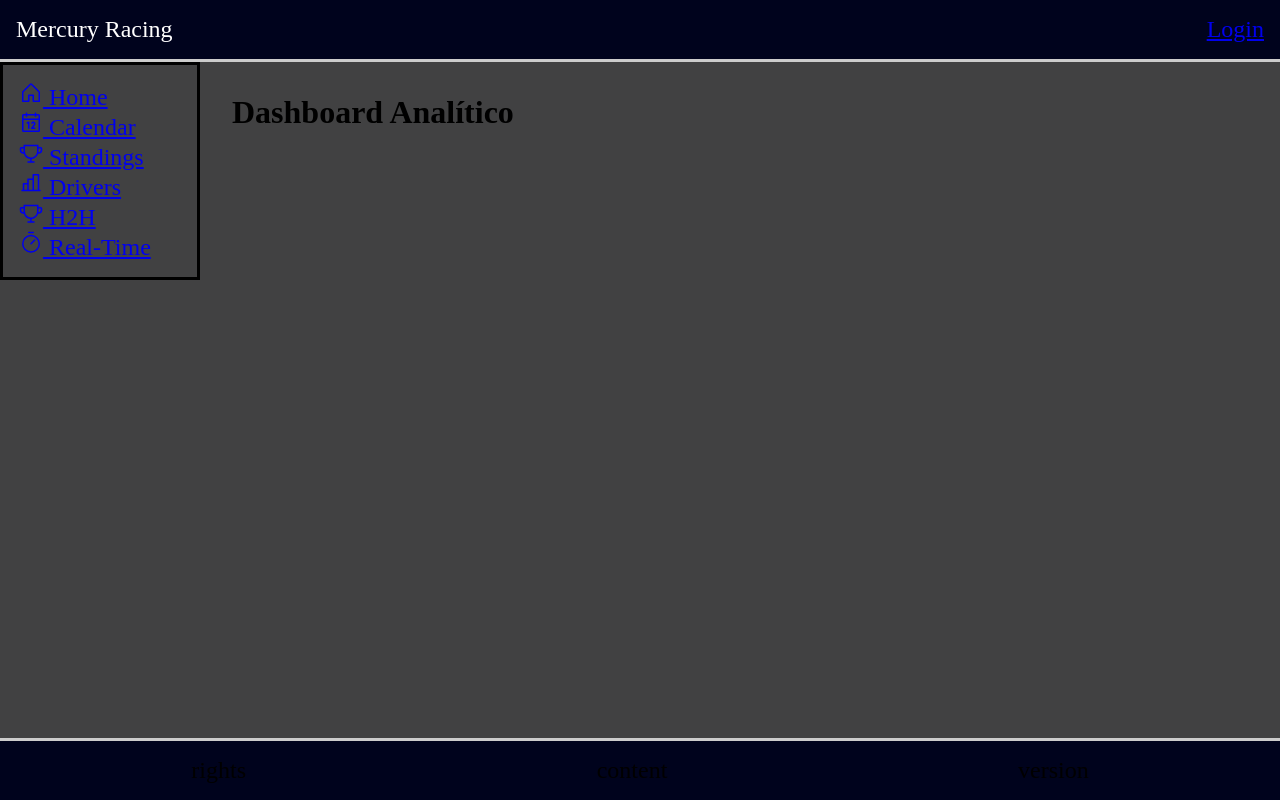
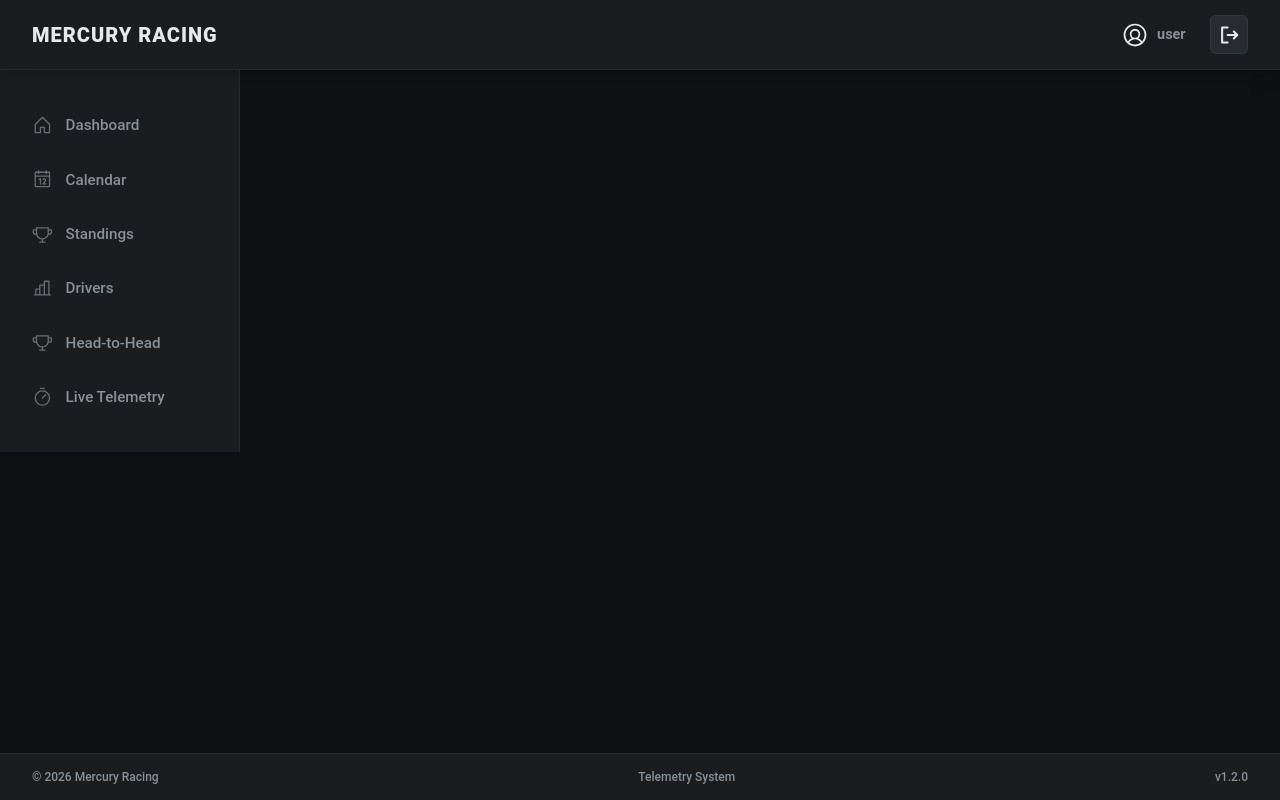
Before and after one commit to franssoares/mercury-racing, a React (Vite) app: page /app in a window 1280 px wide. Built offline with nearby package versions, Linux system fonts and the light colour scheme; no server answers; sample sign-in values are in the browser's storage.

Commit message:
refactor: atualiza layout global, variaveis de estilo e estrutura de rotas

```diff
--- a/src/App.tsx
+++ b/src/App.tsx
@@ -1,29 +1,37 @@
 import { BrowserRouter, Routes, Route } from "react-router-dom";
 import { Layout } from "./components/Layout/Layout";
-import { Home } from "./pages/Home";
-import { Standings } from "./pages/Standings";
+import { Home } from "./pages/Home/Home";
+import { Standings } from "./pages/Standings/Standings";
 import { Calendar } from "./pages/Calendar/Calendar";
 import { Login } from "./pages/Login/Login";
 import { NotFound } from "./pages/NotFound";
-import { Realtime } from "./pages/Realtime";
-import { DriverProfile } from "./pages/DriverProfile";
-import { H2H } from "./pages/H2H";
+import { Realtime } from "./pages/Realtime/Realtime";
+import { DriverProfile } from "./pages/DriverProfile/DriverProfile";
+import { H2H } from "./pages/H2H/H2H";
 import { AppDashboard } from "./pages/AppDashboard";
+import { ProtectedRoute } from "./components/routes/ProtectedRoute";
 
 function App() {
     return (
         <BrowserRouter>
             <Layout>
                 <Routes>
+                    {/* Rotas Públicas */}
                     <Route path="/" element={<Home />} />
                     <Route path="/standings" element={<Standings />} />
                     <Route path="/calendar" element={<Calendar />} />
-                    <Route path="/drivers" element={<DriverProfile />} />
+                    <Route path="/drivers/:id?" element={<DriverProfile />} />
                     <Route path="/login" element={<Login />} />
-                    <Route path="/app" element={<AppDashboard />}>
-                        <Route path="h2h" element={<H2H />} />
-                        <Route path="realtime" element={<Realtime />} />
+
+                    {/* Rotas Protegidas */}
+                    <Route element={<ProtectedRoute />}>
+                        <Route path="/app" element={<AppDashboard />}>
+                            <Route path="h2h" element={<H2H />} />
+                            <Route path="realtime" element={<Realtime />} />
+                        </Route>
                     </Route>
+
+                    {/* Rota 404 (Sempre por último) */}
                     <Route path="*" element={<NotFound />} />
                 </Routes>
             </Layout>
--- a/src/components/Layout/Layout.module.scss
+++ b/src/components/Layout/Layout.module.scss
@@ -1,73 +1,165 @@
 @use "../../styles/variables" as *;
-* {
-    margin: 0;
-    padding: 0;
-    box-sizing: border-box;
-}
+
 .layout-container {
     display: grid;
     grid-template-areas:
         "header header"
         "sidebar main"
         "footer footer";
-    grid-template-columns: 200px 1fr;
-    grid-template-rows: auto 1fr auto;
+    grid-template-columns: 240px 1fr; // Sidebar com largura fixa ideal
+    grid-template-rows: 70px 1fr auto; // Cabeçalho com altura travada
     min-height: 100vh;
     background-color: $blackground;
+    font-family: $font-style;
+    color: $text-color;
 
-    @media (max-width: 600px) {
-        .layout-container {
+    @media (max-width: 768px) {
         grid-template-areas:
             "header"
             "main"
             "sidebar"
             "footer";
         grid-template-columns: 1fr;
+        grid-template-rows: auto 1fr auto auto;
+    }
+}
+
+* {
+    margin: 0;
+    padding: 0;
+    box-sizing: border-box;
+}
+// === CABEÇALHO ===
+.header {
+    grid-area: header;
+    display: flex;
+    justify-content: space-between;
+    align-items: center;
+    padding: 0 $spacing-medium;
+    background-color: $primary-color;
+    border-bottom: 1px solid $border-color;
+    box-shadow: 0 4px 20px rgba(0, 0, 0, 0.2);
+    z-index: 10;
+
+    .content {
+        font-size: 1.25rem;
+        font-weight: 800;
+        letter-spacing: 1px;
+        color: $text-color;
+        text-transform: uppercase;
+    }
+
+    .userArea {
+        display: flex;
+        align-items: center;
+        gap: 1.5rem;
+
+        .userInfo {
+            display: flex;
+            align-items: center;
+            gap: 0.5rem;
+            font-size: 0.9rem;
+            font-weight: 600;
+            color: $text-muted;
+
+            svg {
+                color: $text-color;
+            }
+        }
+
+        .loginLink,
+        .logoutBtn {
+            background-color: $secondary-color;
+            border: 1px solid $border-color;
+            color: $text-color;
+            font-size: 0.85rem;
+            font-weight: 600;
+            cursor: pointer;
+            text-decoration: none;
+            display: flex;
+            align-items: center;
+            justify-content: center;
+            transition: all 0.2s ease;
+            border-radius: 6px;
+
+            &:hover {
+                background-color: lighten($secondary-color, 5%);
+                border-color: rgba(255, 255, 255, 0.15);
+            }
+        }
+
+        .loginLink {
+            padding: 0.5rem 1.2rem;
+        }
+
+        .logoutBtn {
+            padding: 0.45rem;
+            &:hover {
+                color: #ff4d4d;
+                border-color: rgba(255, 77, 77, 0.3);
+            }
         }
     }
 }
 
-.header {
-    grid-area: header;
+// === SIDEBAR (MENU LATERAL) ===
+.sidebar {
+    grid-area: sidebar;
+    background-color: $primary-color;
+    border-right: 1px solid $border-color;
     display: flex;
-    flex-direction: row;
-    justify-content: space-between;
+    flex-direction: column;
+    padding: $spacing-medium $spacing-small;
+    gap: 0.5rem;
+
+    a {
+        display: flex;
         align-items: center;
-    padding: 1rem;
-    border-bottom: solid;
-    border-color: $border-color;
-    background-color: $primary-color;
-    font-size: $font-size-global;
+        gap: 0.8rem;
+        padding: 0.8rem 1rem;
+        color: $text-muted;
+        text-decoration: none;
+        font-size: 0.95rem;
+        font-weight: 500;
+        border-radius: 8px;
+        transition: all 0.2s cubic-bezier(0.4, 0, 0.2, 1);
 
-    .content {
+        svg {
+            font-size: 1.3rem;
+            opacity: 0.7;
+            transition: opacity 0.2s;
+        }
+
+        &:hover {
+            background-color: $secondary-color;
+            color: $text-color;
+            transform: translateX(4px);
+
+            svg {
+                opacity: 1;
                 color: $text-color;
             }
         }
-
-.sidebar {
-    grid-area: sidebar;
-    display: flex;
-    flex-direction: column;
-    border: solid;
-    font-size: $font-size-global;
-    justify-items: center;
-    padding: $spacing-small;
+    }
 }
 
-// children
+// === ÁREA CENTRAL ===
 .mainContent {
     grid-area: main;
     padding: $spacing-medium;
+    overflow-y: auto;
 }
 
+// === RODAPÉ ===
 .footer {
     grid-area: footer;
-    display: grid;
-    grid-template-areas: "rights content version";
-    grid-column: auto 1fr auto;
-    font-size: $font-size-global;
-    justify-items: center;
-    border-top: solid 0.2rem $border-color;
+    display: flex;
+    justify-content: space-between;
+    align-items: center;
+    padding: $spacing-small $spacing-medium;
     background-color: $primary-color;
-    padding: $spacing-small;
+    border-top: 1px solid $border-color;
+    color: $text-muted;
+    font-size: 0.75rem;
+    font-weight: 500;
 }
--- a/src/components/Layout/Layout.tsx
+++ b/src/components/Layout/Layout.tsx
@@ -1,12 +1,16 @@
-import type { ReactNode } from "react";
+import { useEffect, useState, type ReactNode } from "react";
 import {
     House,
     Calendar,
     Trophy,
     ChartBar,
     Timer,
+    UserCircle,
+    SignOut,
 } from "@phosphor-icons/react";
-import { Link } from "react-router-dom";
+import { Link, useNavigate } from "react-router-dom";
+import { onAuthStateChanged, signOut, type User } from "firebase/auth";
+import { auth } from "../../services/firebase";
 import styles from "./Layout.module.scss";
 
 interface LayoutProps {
@@ -14,19 +18,60 @@ interface LayoutProps {
 }
 
 export const Layout = ({ children }: LayoutProps) => {
+    const navigate = useNavigate();
+    const [user, setUser] = useState<User | null>(null);
+
+    useEffect(() => {
+        const unsubscribe = onAuthStateChanged(auth, (currentUser) => {
+            setUser(currentUser);
+        });
+
+        return () => unsubscribe();
+    }, []);
+
+    const handleLogout = async () => {
+        try {
+            await signOut(auth);
+            navigate("/login");
+        } catch (error) {
+            console.error("Erro ao fazer logout", error);
+        }
+    };
+
     return (
         <div className={styles["layout-container"]}>
+            {/* CABEÇALHO */}
             <header className={styles.header}>
                 <div className={styles.content}>Mercury Racing</div>
-                <Link to="/login" className={styles.loginLink}>
-                    Login
-                </Link>
+
+                <div className={styles.userArea}>
+                    {user ? (
+                        <>
+                            <div className={styles.userInfo}>
+                                <UserCircle size={28} />
+                                <span>{user.email?.split("@")[0]}</span>
+                            </div>
+                            <button
+                                onClick={handleLogout}
+                                className={styles.logoutBtn}
+                                title="Sair"
+                            >
+                                <SignOut size={22} weight="bold" />
+                            </button>
+                        </>
+                    ) : (
+                        <Link to="/login" className={styles.loginLink}>
+                            Login Seguro
+                        </Link>
+                    )}
+                </div>
             </header>
 
+            {/* SIDEBAR / NAVEGAÇÃO */}
             <aside>
                 <nav className={styles.sidebar}>
                     <Link to="/">
-                        <House /> Home
+                        <House /> Dashboard
                     </Link>
                     <Link to="/calendar">
                         <Calendar /> Calendar
@@ -38,18 +83,22 @@ export const Layout = ({ children }: LayoutProps) => {
                         <ChartBar /> Drivers
                     </Link>
                     <Link to="/app/h2h">
-                        <Trophy /> H2H
+                        <Trophy /> Head-to-Head
                     </Link>
                     <Link to="/app/realtime">
-                        <Timer /> Real-Time
+                        <Timer /> Live Telemetry
                     </Link>
                 </nav>
             </aside>
+
+            {/* CONTEÚDO PRINCIPAL (ONDE AS PÁGINAS RENDERIZAM) */}
             <main className={styles.mainContent}>{children}</main>
+
+            {/* RODAPÉ */}
             <footer className={styles.footer}>
-                <div>rights</div>
-                <div>content</div>
-                <div>version</div>
+                <div>© 2026 Mercury Racing</div>
+                <div>Telemetry System</div>
+                <div>v1.2.0</div>
             </footer>
         </div>
     );
--- /dev/null
+++ b/src/components/routes/ProtectedRoute.tsx
@@ -0,0 +1,35 @@
+import { useEffect, useState } from "react";
+import { Navigate, Outlet } from "react-router-dom";
+import { onAuthStateChanged } from "firebase/auth";
+import { auth } from "../../services/firebase";
+
+export const ProtectedRoute = () => {
+    const [loading, setLoading] = useState(true);
+    const [isAuthenticated, setIsAuthenticated] = useState(false);
+
+    useEffect(() => {
+        const unsubscribe = onAuthStateChanged(auth, (user) => {
+            setIsAuthenticated(!!user);
+            setLoading(false);
+        });
+
+        return () => unsubscribe();
+    }, []);
+
+    if (loading) {
+        return (
+            <div
+                style={{
+                    display: "flex",
+                    justifyContent: "center",
+                    marginTop: "5rem",
+                    color: "#fff",
+                }}
+            >
+                Autenticando sessão...
+            </div>
+        );
+    }
+
+    return isAuthenticated ? <Outlet /> : <Navigate to="/login" replace />;
+};
--- a/src/pages/AppDashboard.tsx
+++ b/src/pages/AppDashboard.tsx
@@ -2,9 +2,7 @@ import { Outlet } from "react-router-dom";
 
 export const AppDashboard = () => {
     return (
-        <div>
-            <h1>Dashboard Analítico</h1>
-            {/* O Outlet é onde o H2H ou Realtime aparecerá */}
+        <div style={{ width: "100%", height: "100%" }}>
             <Outlet />
         </div>
     );
```
Also changed, not shown: src/styles/_variables.scss (+13 -11 lines). Lines whose indentation alone changed are shown as unchanged.
